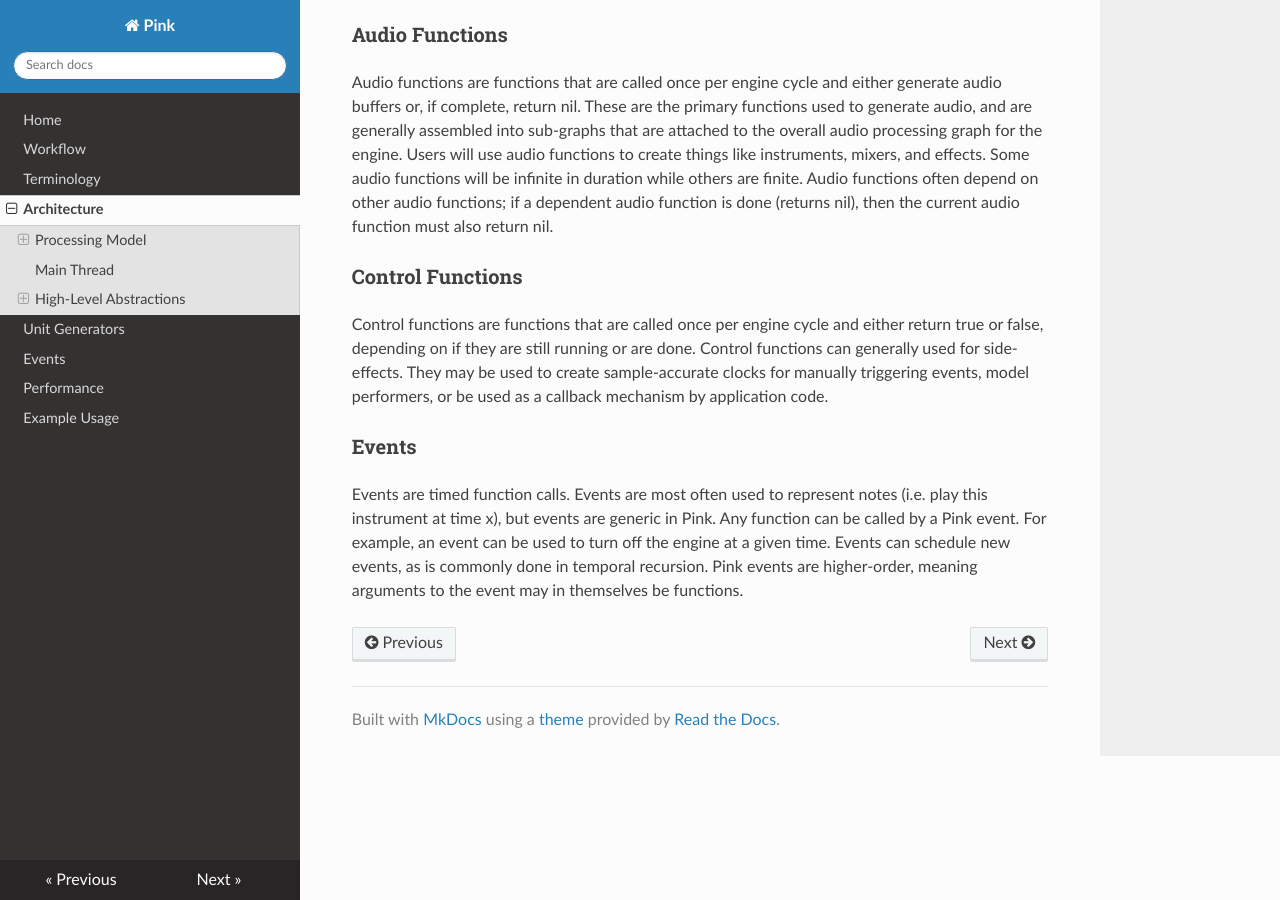
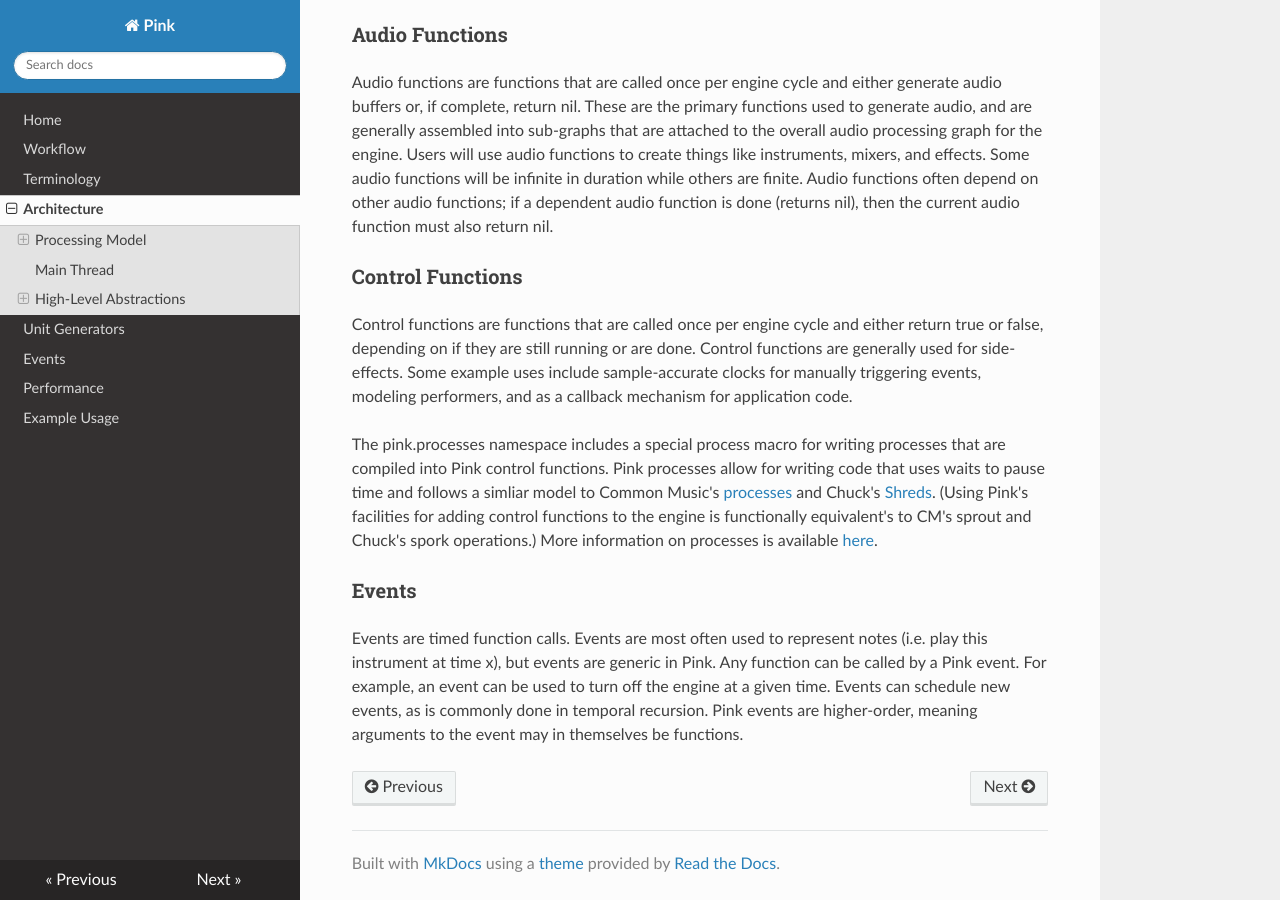
Before and after one commit to kunstmusik/pink, an MkDocs documentation site: the page built from doc/architecture.md, in a window 1280 px wide and 900 px high, scrolled down 1727 px. Built offline with MkDocs 1.6.1, drawn with Linux system fonts in a browser that asks for light colours; nearby versions of some CDN libraries; old or Windows-style settings are respelled for this version of MkDocs.

Commit message:
implement new Pink process feature

```diff
--- a/doc/architecture.md
+++ b/doc/architecture.md
@@ -36,7 +36,9 @@ Audio functions are functions that are called once per engine cycle and either g
 
 ### Control Functions
 
-Control functions are functions that are called once per engine cycle and either return true or false, depending on if they are still running or are done. Control functions can generally used for side-effects.  They may be used to create sample-accurate clocks for manually triggering events, model performers, or be used as a callback mechanism by application code.
+Control functions are functions that are called once per engine cycle and either return true or false, depending on if they are still running or are done. Control functions are generally used for side-effects.  Some example uses include sample-accurate clocks for manually triggering events, modeling performers, and as a callback mechanism for application code.
+
+The pink.processes namespace includes a special process macro for writing processes that are compiled into Pink control functions.  Pink processes allow for writing code that uses waits to pause time and follows a simliar model to Common Music's [processes](http://commonmusic.sourceforge.net/cm/res/doc/cm.html#processes) and Chuck's [Shreds](http://chuck.cs.princeton.edu/doc/language/spork.html). (Using Pink's facilities for adding control functions to the engine is functionally equivalent's to CM's sprout and Chuck's spork operations.) More information on processes is available [here](processes.md).
 
 ### Events
 
```
Also changed, not shown: CHANGELOG.md (+6 -1 lines), doc/intro.md (+1 -0 lines), doc/processes.md (added, +32 -0 lines), 4 other files.
